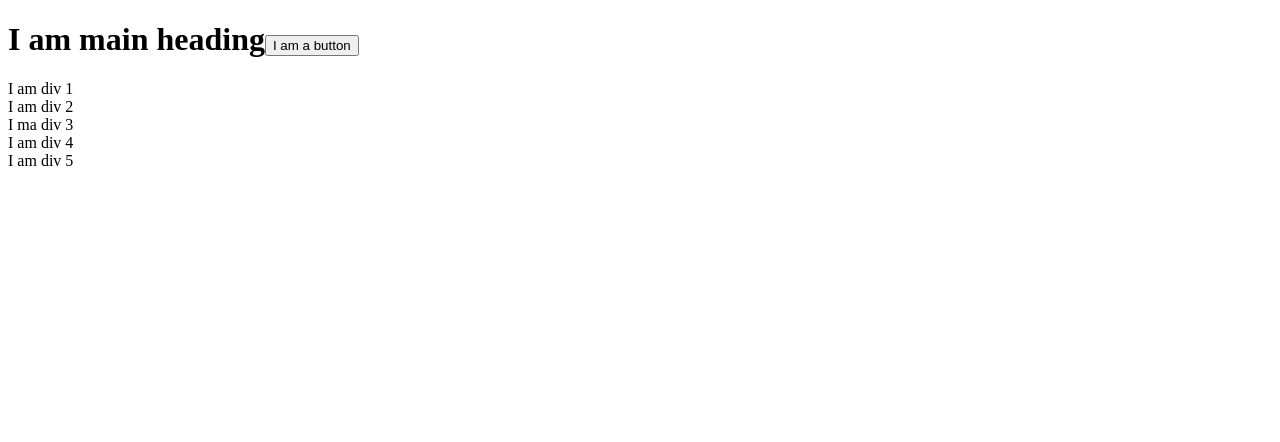
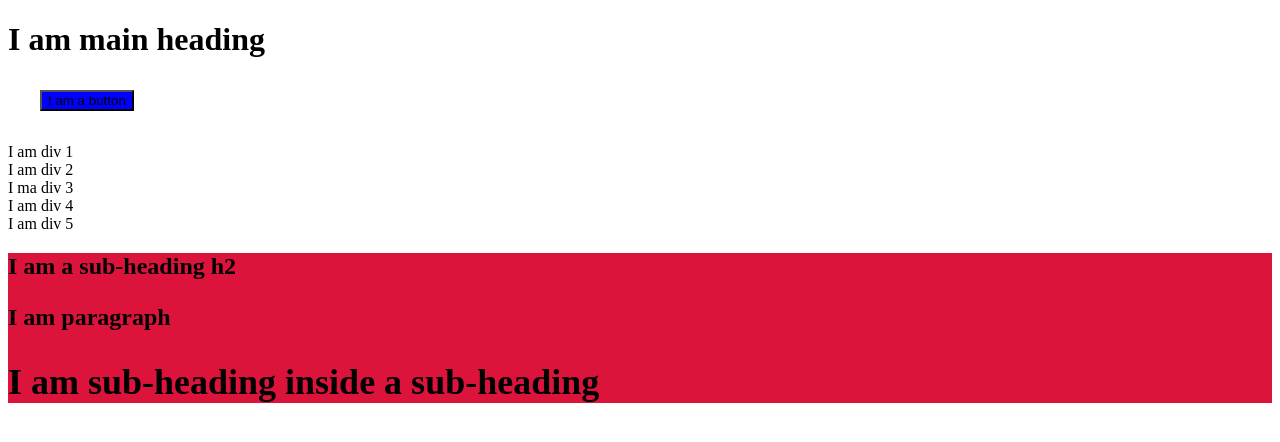
Before and after one commit to ambidexter15/jp2_dev, a plain HTML site: page JP2/Module3/index.html in a window 1280 px wide. Drawn offline with Linux system fonts and the light colour scheme.

Commit message:
DOM class-1 part2

```diff
--- a/JP2/Module3/index.html
+++ b/JP2/Module3/index.html
@@ -5,13 +5,17 @@
     <meta http-equiv="X-UA-Compatible" content="IE=edge">
     <meta name="viewport" content="width=device-width, initial-scale=1.0">
     <title>Document</title>
-    <!-- <style>
-
-    </style> -->
+    <style>
+       .button-class{
+           display: flex;
+           justify-content: space-around;
+           background-color: blue;
+       }
+    </style>
 </head>
 <body>
-    <h1>I am main heading</h1>
-    <div>I am div 1</div>
+    <h1 id ="h1_class">I am main heading</h1>
+    <div class ="first_div">I am div 1</div>
     <div>I am div 2</div>
     <div>I ma div 3</div>
     <div>I am div 4</div>
@@ -22,18 +26,51 @@
 //   console.log("hello world");
     let h1Elem = document.querySelector("h1");
     console.log(h1Elem);
+    let h1Attr = h1Elem.getAttribute("id");
+    console.log("h1's id is:", h1Attr)
+
     let divElem = document.querySelector("div");
     console.log(divElem);
+
+    //get attribute
+
+    let attr = divElem.getAttribute("class")
+    console.log("class name " , attr);
+
+
     let divElemAll = document.querySelectorAll("div");
     console.log(divElemAll);
     let new_elem = document.createElement("button");
     console.log(new_elem);
     h1Elem.appendChild(new_elem);
     new_elem.innerHTML = "I am a button";
+    //set attributes
+    let setAtrr = new_elem.setAttribute("class", "button-class")
+
+
 
     // add h2 heading in the body
+    let h2Elem = document.createElement("h2");
+    h2Elem.innerHTML = "I am a sub-heading h2"
+    let bodyElem = document.querySelector("body")
+    bodyElem.appendChild(h2Elem);
     // add new para as child of h2
+    let pElem = document.createElement("p")
+    h2Elem.appendChild(pElem)
+    pElem.innerHTML = "I am paragraph"
     // add new div as child of h2
+    let h2child = document.createElement("h2");
+    h2Elem.appendChild(h2child)
+    h2child.innerHTML ="I am sub-heading inside a sub-heading"
+
+
+    //styling with script
+    h2Elem.style.backgroundColor="crimson"
+    new_elem.style.margin="2rem"
+
+
+    //getAttribute
+
 
 
 </script>
```
